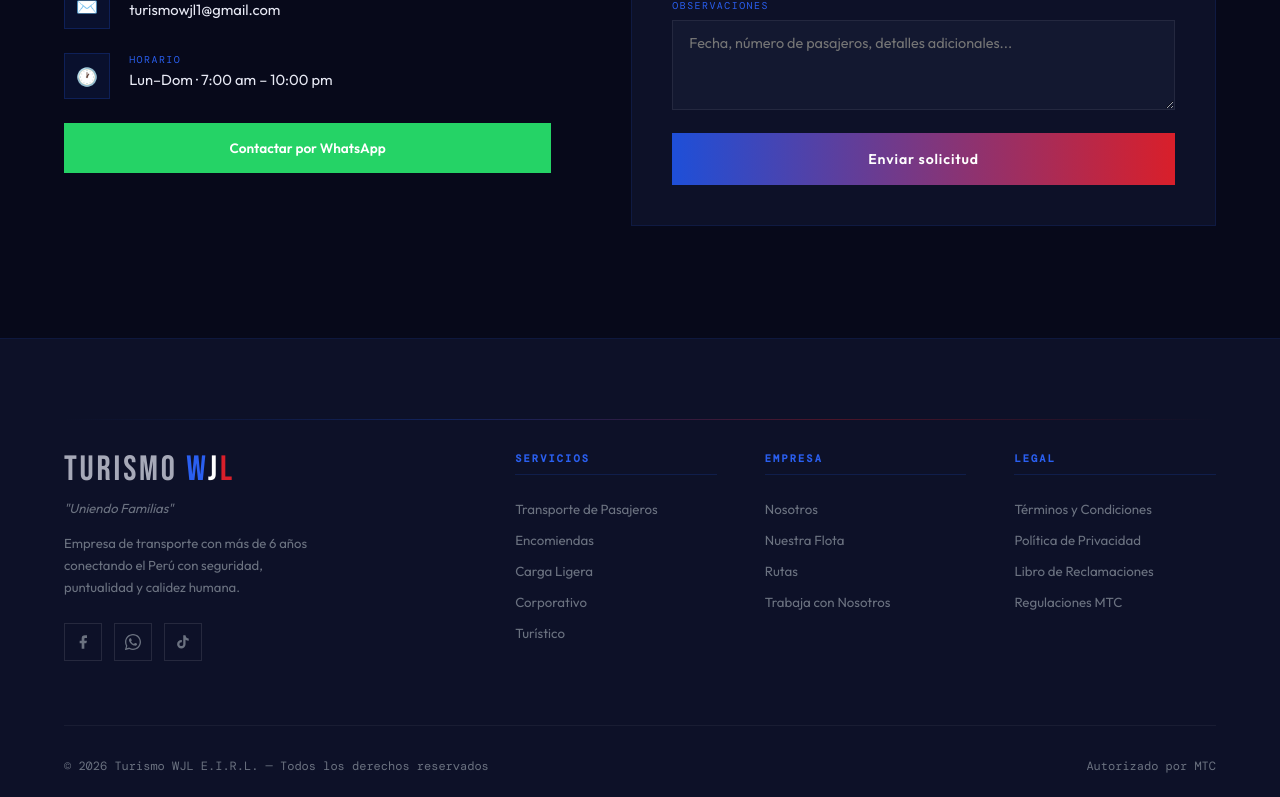
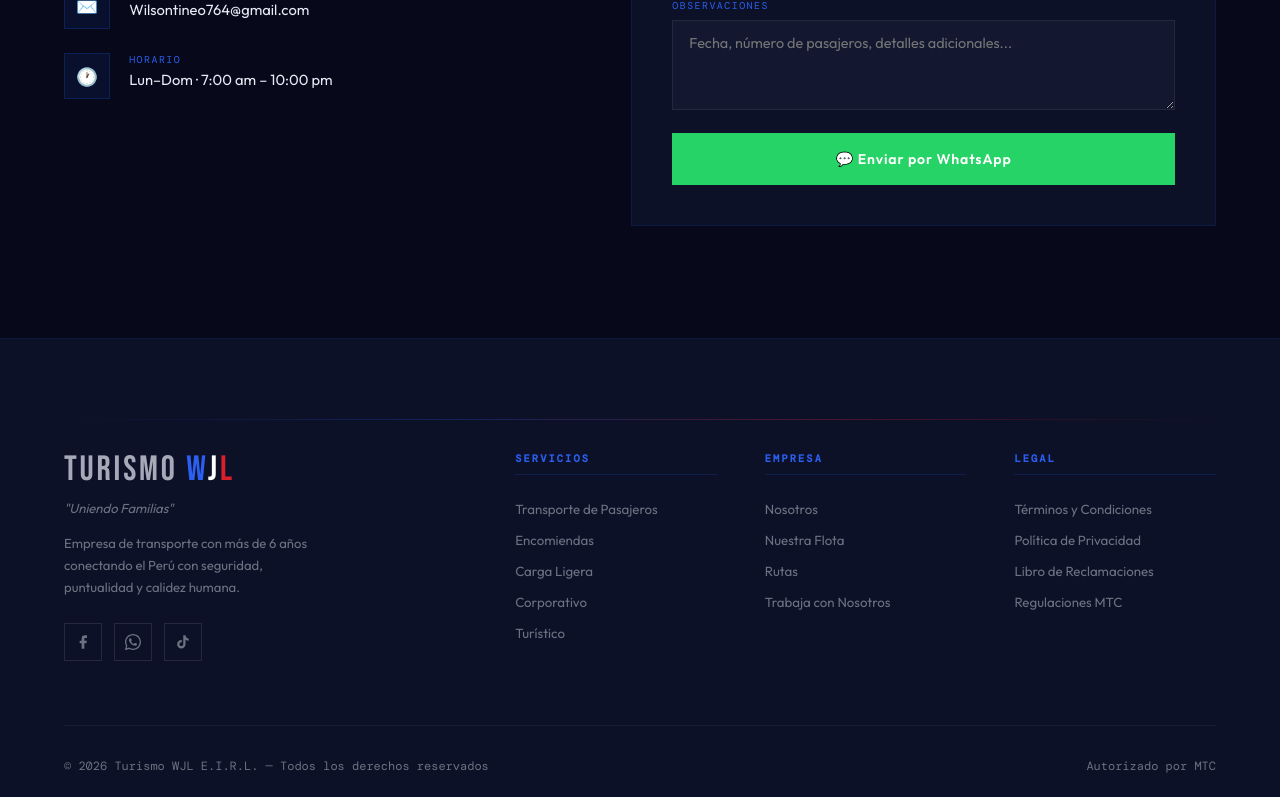
Before and after one commit to chuquidev/landing-turismowjl, a Vue app: page / in a window 1280 px wide. Shown: the part 5659-6456 px from the top of the page. Built offline with nearby package versions, Linux system fonts and the light colour scheme.

Commit message:
Se agrego funcion al formulario

```diff
--- a/src/components/sections/ContactSection.vue
+++ b/src/components/sections/ContactSection.vue
@@ -13,9 +13,6 @@
             </div>
           </div>
         </div>
-        <a href="https://wa.me/+51999713436" class="wa-btn" target="_blank" rel="noopener">
-          Contactar por WhatsApp
-        </a>
       </div>
 
       <div class="form-wrap reveal rd2">
@@ -54,8 +51,12 @@
           <label>Observaciones</label>
           <textarea v-model="form.message" placeholder="Fecha, número de pasajeros, detalles adicionales..."></textarea>
         </div>
+
+        <!-- Error de validación -->
+        <p v-if="error" class="form-error">{{ error }}</p>
+
         <button class="btn-submit" @click="submitForm">
-          <span class="btn-txt">{{ submitted ? '✓ Solicitud enviada exitosamente' : 'Enviar solicitud' }}</span>
+          <span class="btn-txt">💬 Enviar por WhatsApp</span>
         </button>
       </div>
     </div>
@@ -66,20 +67,52 @@
 import { ref } from 'vue'
 import { contactInfo, services } from '@/data/content.js'
 
-const submitted = ref(false)
+const WHATSAPP_NUMBER = '51999713436' // Sin + ni espacios
+
+const error = ref('')
 const form = ref({
   name: '', phone: '', email: '',
   service: '', origin: '', destination: '', message: '',
 })
 
 function submitForm() {
-  if (!form.value.name || !form.value.email) return
-  submitted.value = true
-  setTimeout(() => {
-    submitted.value = false
-    form.value = { name: '', phone: '', email: '', service: '', origin: '', destination: '', message: '' }
-  }, 3000)
+  if (!form.value.name) {
+    error.value = 'Por favor ingresa tu nombre.'
+    return
+  }
+  if (!form.value.phone) {
+    error.value = 'Por favor ingresa tu teléfono.'
+    return
+  }
+  if (!form.value.service) {
+    error.value = 'Por favor selecciona un tipo de servicio.'
+    return
+  }
+
+  error.value = ''
+
+  const msg = [
+    'NUEVA SOLICITUD DE SERVICIO',
+    `Nombre: ${form.value.name}`,
+    `Telefono: ${form.value.phone}`,
+    form.value.email ? `Email: ${form.value.email}` : '',
+    `Servicio: ${form.value.service}`,
+    form.value.origin ? `Origen: ${form.value.origin}` : '',
+    form.value.destination ? `Destino: ${form.value.destination}` : '',
+    form.value.message ? `Observaciones: ${form.value.message}` : '',
+  ]
+    .filter(Boolean)
+    .join('\n')
+
+  const url = `https://wa.me/${WHATSAPP_NUMBER}?text=${encodeURIComponent(msg)}`
+  window.open(url, '_blank')
+
+  form.value = {
+    name: '', phone: '', email: '',
+    service: '', origin: '', destination: '', message: '',
+  }
 }
+
 </script>
 
 <style scoped>
@@ -138,31 +171,6 @@ function submitForm() {
 .ci-val {
   font-size: .92rem;
   color: var(--offwhite);
-}
-
-.wa-btn {
-  display: flex;
-  align-items: center;
-  justify-content: center;
-  gap: .7rem;
-  background: #25D366;
-  color: white;
-  border: none;
-  padding: 1rem;
-  font-family: var(--fb);
-  font-weight: 600;
-  font-size: .85rem;
-  cursor: pointer;
-  text-decoration: none;
-  margin-top: 1.5rem;
-  width: 100%;
-  transition: all .25s;
-}
-
-.wa-btn:hover {
-  background: #1ebe5d;
-  transform: translateY(-2px);
-  box-shadow: 0 8px 24px rgba(37, 211, 102, .3);
 }
 
 .form-wrap {
@@ -233,9 +241,20 @@ function submitForm() {
   background: var(--navy3);
 }
 
+/* Error */
+.form-error {
+  color: var(--red);
+  font-size: .82rem;
+  margin-bottom: 1rem;
+  padding: .6rem 1rem;
+  border: 1px solid rgba(217, 31, 42, .3);
+  background: rgba(217, 31, 42, .06);
+}
+
+/* Botón */
 .btn-submit {
   width: 100%;
-  background: linear-gradient(90deg, var(--blue), var(--red));
+  background: #25D366;
   color: white;
   border: none;
   padding: 1.05rem;
@@ -249,22 +268,10 @@ function submitForm() {
   overflow: hidden;
 }
 
-.btn-submit::before {
-  content: '';
-  position: absolute;
-  inset: 0;
-  background: linear-gradient(90deg, var(--red), var(--blue));
-  opacity: 0;
-  transition: opacity .4s;
-}
-
-.btn-submit:hover::before {
-  opacity: 1;
-}
-
 .btn-submit:hover {
+  background: #1ebe5d;
   transform: translateY(-2px);
-  box-shadow: 0 10px 30px rgba(30, 79, 216, .35);
+  box-shadow: 0 10px 30px rgba(37, 211, 102, .3);
 }
 
 .btn-txt {
--- a/src/data/content.js
+++ b/src/data/content.js
@@ -104,7 +104,7 @@ export const contactInfo = [
       "Parque de los Mecánicos, esquina de la Calle San Isidro y Calle Labradores Chiclayo",
   },
   { icon: "📞", label: "Teléfono", value: "+51 999 713 436" },
-  { icon: "✉️", label: "Email", value: "turismowjl1@gmail.com" },
+  { icon: "✉️", label: "Email", value: "Wilsontineo764@gmail.com" },
   { icon: "🕐", label: "Horario", value: "Lun–Dom · 7:00 am – 10:00 pm" },
 ];
 
```
